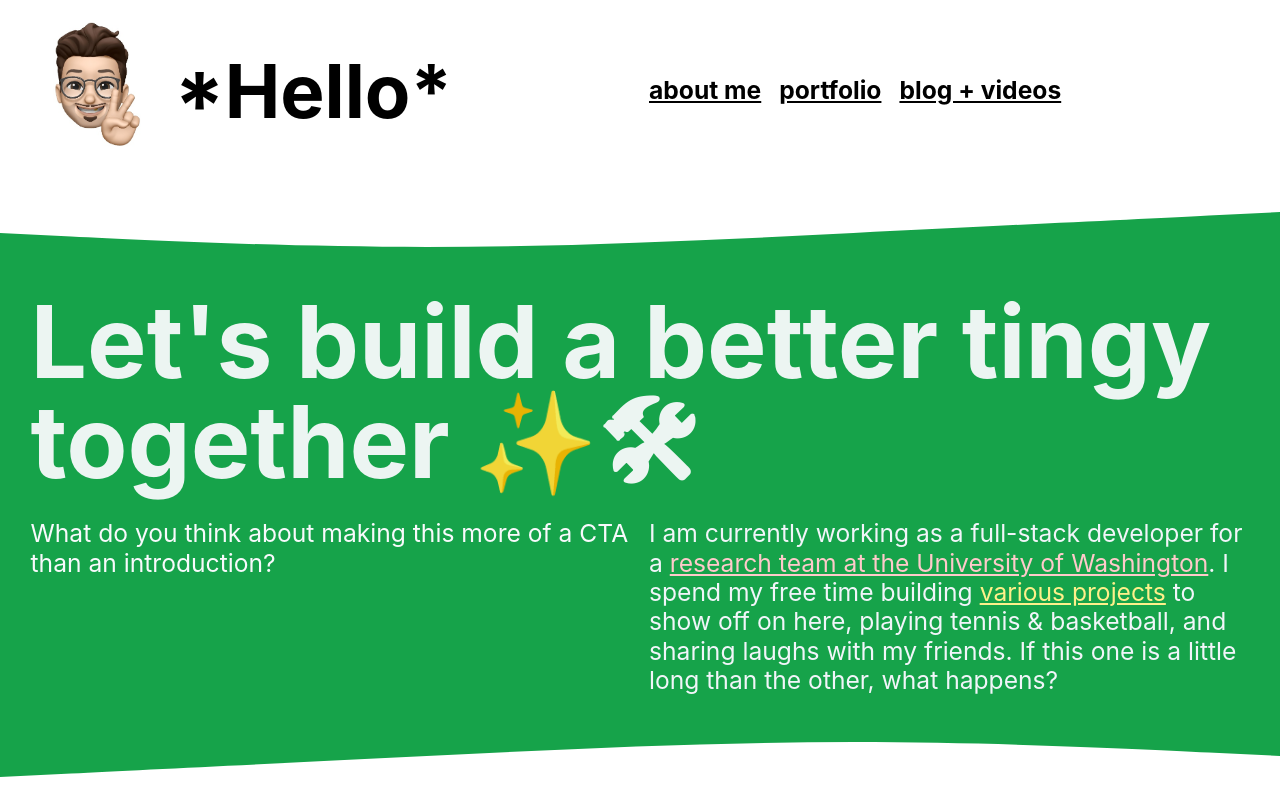
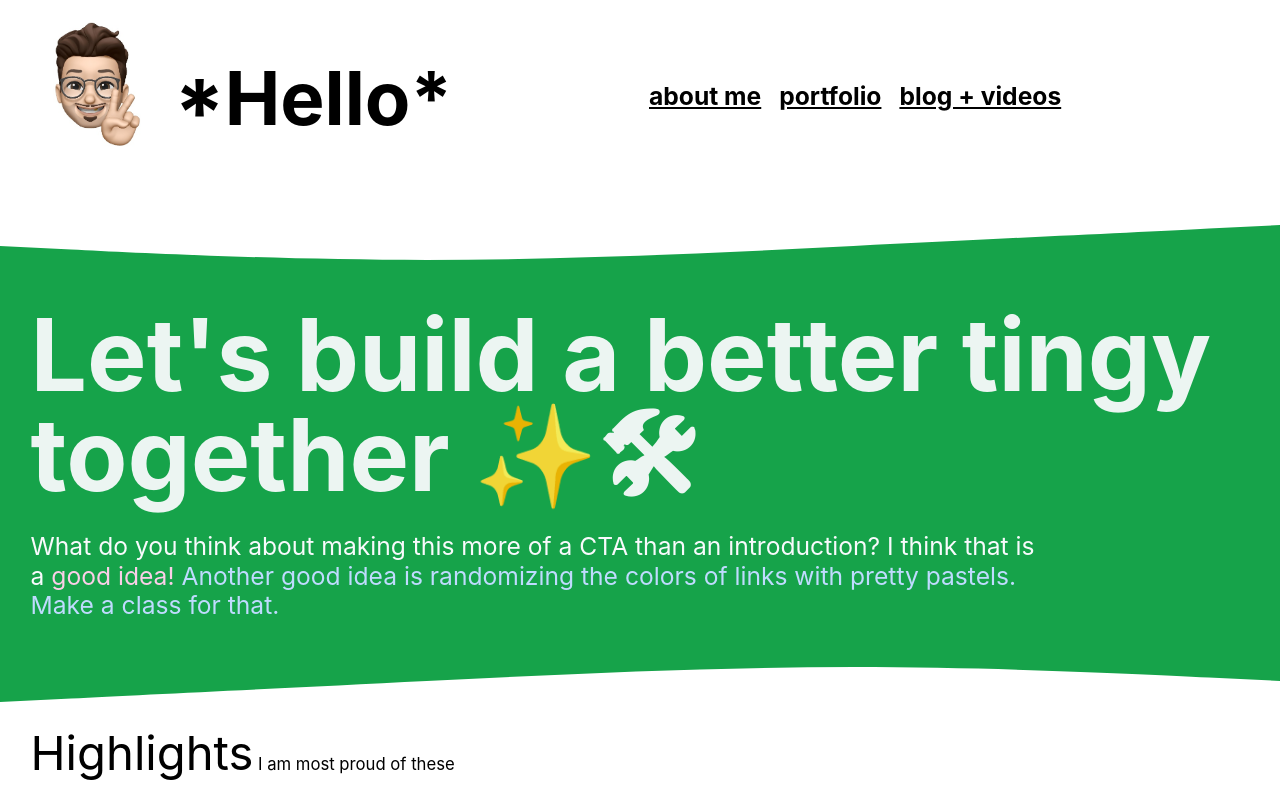
Before and after one commit to johnny2smooth/next-blog, a Next.js app: page / in a window 1280 px wide. Shown: the top 800 px of the page. Built offline with nearby package versions, Linux system fonts and the light colour scheme.

Commit message:
setting up what a portfolio page would look like. blog removed from home page. line heights changed. introduction is beginning to like more like a cta.

```diff
--- a/components/introduction.js
+++ b/components/introduction.js
@@ -14,22 +14,12 @@ export default function Introduction() {
       <div className={`${layouts.switcher}`}>
         <p className={`${utility.fontSmall} max-w-prose text-slate-50`}>
           What do you think about making this more of a CTA than an
-          introduction?
-        </p>
-        <p className={`${utility.fontSmall} max-w-prose text-slate-100`}>
-          I am currently working as a full-stack developer for a{' '}
-          <Link href="/">
-            <a className="text-red-200 underline">
-              research team at the University of Washington
-            </a>
-          </Link>
-          . I spend my free time building{' '}
-          <Link href="/">
-            <a className="text-yellow-200 underline">various projects</a>
-          </Link>{' '}
-          to show off on here, playing tennis & basketball, and sharing laughs
-          with my friends. If this one is a little long than the other, what
-          happens?
+          introduction? I think that is a{' '}
+          <a className="text-pink-200">good idea!</a>{' '}
+          <a className="text-blue-200">
+            Another good idea is randomizing the colors of links with pretty
+            pastels. Make a class for that.
+          </a>
         </p>
       </div>
     </StackWrapper>
--- a/pages/index.js
+++ b/pages/index.js
@@ -33,11 +33,6 @@ export default function Home({ allPostsData }) {
       <section className={utility.section}>
         <Highlights />
       </section>
-      <section className={utility.section}>
-        <Curve color="fill-green-600" />
-        <Blog allPostsData={allPostsData} />
-        <Curve color="fill-green-600" />
-      </section>
     </Layout>
   );
 }
--- a/pages/portfolio.js
+++ b/pages/portfolio.js
@@ -11,6 +11,11 @@ export default function Portfolio() {
             You know what else would be sicko mode? gifs inside the cards.
             on:hover snippets.
           </p>
+          <p>
+            Call me basic, but I really do DIG the black on white theme on this
+            page. I think I would like to do those curvy banners iff we have a
+            CTA on the page. Otherwise, just keep it simple, stupid!
+          </p>
         </StackWrapper>
       </Layout>
     </>
--- a/styles/utility.module.css
+++ b/styles/utility.module.css
@@ -44,7 +44,7 @@
 }
 .fontLarge {
   font-size: var(--large-text);
-  line-height: var(--size-step-1);
+  line-height: var(--size-step-4);
 }
 
 .fontXL {
```
